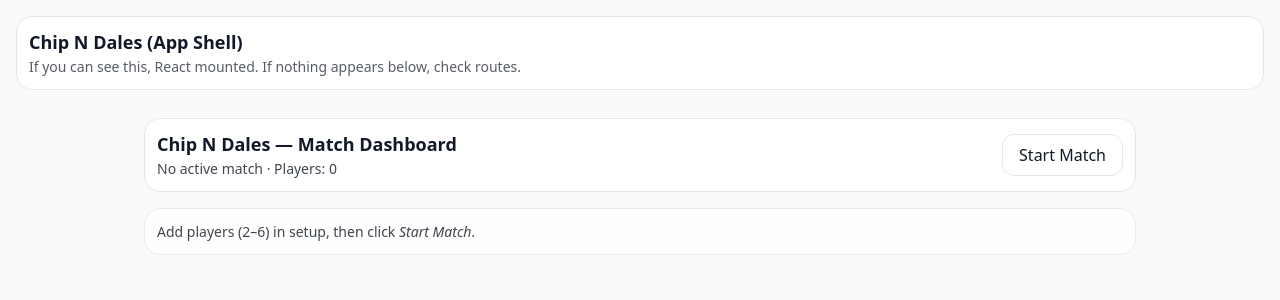
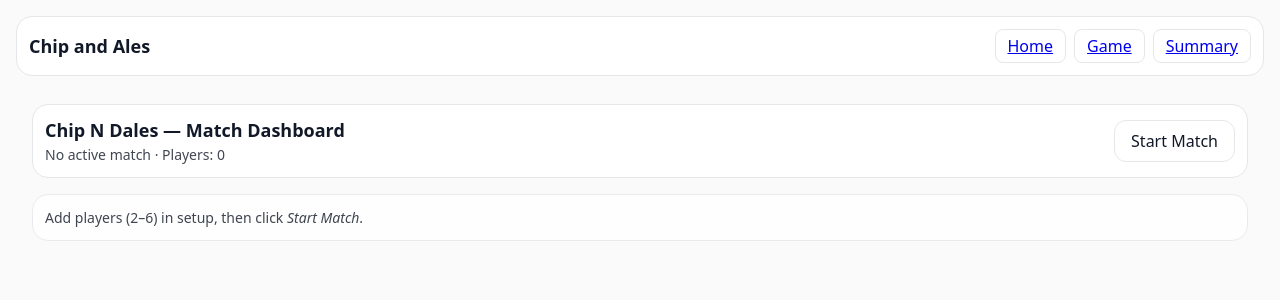
Before and after one commit to SakamotoWebDev/chip-and-ales, a React (Vite) app: page /game in a window 1280 px wide. Shown: the top 300 px of the page. Built offline with nearby package versions, Linux system fonts and the light colour scheme.

Commit message:
reformatted the score fillout field to stick to the bottom of the page. added formatting fields for game page layout to index.css

```diff
--- a/index.html
+++ b/index.html
@@ -4,7 +4,7 @@
     <meta charset="UTF-8" />
     <meta name="viewport" content="width=device-width, initial-scale=1, viewport-fit=cover" />
     <meta name="color-scheme" content="light dark" />
-    <title>Chip N Dales</title>
+    <title>Chip And Ales</title>
   </head>
   <body>
     <div id="root"></div>
--- a/src/app/App.tsx
+++ b/src/app/App.tsx
@@ -1,17 +1,42 @@
-import { RouterProvider } from 'react-router-dom'
 import { ThemeProvider } from './providers'
 import { AppRoutes } from './routes'
+import { BrowserRouter, NavLink } from 'react-router-dom'
+import { ReactNode } from 'react'
+
+function NavItem({ to, children }: { to: string; children: ReactNode }) {
+  return (
+    <NavLink
+      to={to}
+      className={({ isActive }) =>
+        `rounded-lg border px-3 py-1 hover:opacity-80 active:scale-[0.98] ${
+          isActive ? 'bg-black text-white dark:bg-white dark:text-black' : ''
+        }`
+      }
+    >
+      {children}
+    </NavLink>
+  )
+}
 
 export default function App() {
   return (
     <ThemeProvider>
-      <div className="p-4">
-        <header className="rounded-2xl border p-3 mb-3">
-          <div className="text-lg font-semibold">Chip N Dales (App Shell)</div>
-          <div className="text-sm opacity-70">If you can see this, React mounted. If nothing appears below, check routes.</div>
-        </header>
-        <AppRoutes />
-      </div>
+      <BrowserRouter>
+        <div className="p-4 space-y-3">
+          <header className="flex items-center justify-between rounded-2xl border p-3">
+            <div className="text-lg font-semibold">Chip and Ales</div>
+            <nav className="flex items-center gap-2">
+              <NavItem to="/">Home</NavItem>
+              <NavItem to="/game">Game</NavItem>
+              <NavItem to="/summary">Summary</NavItem>
+            </nav>
+          </header>
+
+          <main>
+            <AppRoutes />
+          </main>
+        </div>
+      </BrowserRouter>
     </ThemeProvider>
   )
 }
--- a/src/app/routes.tsx
+++ b/src/app/routes.tsx
@@ -1,5 +1,5 @@
 // /src/app/routes.tsx
-import { BrowserRouter, Routes, Route, Navigate } from 'react-router-dom'
+import { Routes, Route, Navigate } from 'react-router-dom'
 import HomePage from '../pages/homePage'
 import GamePage from '../pages/gamePage'
 import MatchSummaryPage from '../pages/matchSummaryPage'
@@ -14,7 +14,7 @@ function DebugPage() {
 
 export function AppRoutes() {
   return (
-    <BrowserRouter>
+//    <BrowserRouter>
       <Routes>
         <Route path="/" element={<HomePage />} />
         <Route path="/game" element={<GamePage />} />
@@ -22,6 +22,6 @@ export function AppRoutes() {
         <Route path="/__debug" element={<DebugPage />} />
         <Route path="*" element={<Navigate to="/__debug" replace />} />
       </Routes>
-    </BrowserRouter>
+//    </BrowserRouter>
   )
 }
--- a/src/features/minigame/gameDashboard.tsx
+++ b/src/features/minigame/gameDashboard.tsx
@@ -37,6 +37,42 @@ export default function GameDashboard() {
   const [lastRound, setLastRound] = useState<RoundRecord | null>(null)
   const [matchWinnerId, setMatchWinnerId] = useState<PlayerId | undefined>(undefined)
 
+    // From ChippingController → proceed to Putting
+  const handleChippingComplete = (args: { roundId: string; closestWinnerId?: PlayerId }) => {
+    setPendingRoundId(args.roundId)
+    setClosestWinnerId(args.closestWinnerId)
+    setPhase('putting')
+  }
+
+  // From PuttingController → finalize round; maybe end match
+  const handleRoundComplete = (args: { round: RoundRecord; matchWinnerId?: PlayerId }) => {
+    setLastRound(args.round)
+    if (args.matchWinnerId) {
+      setMatchWinnerId(args.matchWinnerId)
+      setPhase('result')
+      return
+    }
+    setPhase('endRound')
+  }
+
+  // Active scoring UI (shown in sticky bottom panel during chipping/putting)
+  const scoringUI = matchInProgress && (phase === 'chipping' || phase === 'putting')
+    ? (
+        phase === 'putting' ? (
+          <PuttingController
+            roundId={pendingRoundId}
+            closestWinnerId={closestWinnerId}
+            onRoundComplete={handleRoundComplete}
+          />
+        ) : (
+          <ChippingController
+            startLocation={startLocation}
+            onComplete={({ roundId, closestWinnerId }) => handleChippingComplete({ roundId, closestWinnerId })}
+          />
+        )
+      )
+    : null
+
   const lastRoundWinnerName = useMemo(() => {
     if (!lastRound?.winnerId) return undefined
     const p = players.find(pp => pp.playerId === lastRound.winnerId)
@@ -47,7 +83,7 @@ export default function GameDashboard() {
 
   const handleStartMatch = () => {
     if (!canStart) {
-      alert('Need 2–6 players before starting.')
+      alert('Need 2–4 players before starting.')
       return
     }
     initializeScores(players.map(p => p.playerId))
@@ -65,24 +101,6 @@ export default function GameDashboard() {
     setPendingRoundId('')
     setLastRound(null)
     setMatchWinnerId(undefined)
-  }
-
-  // From ChippingController → proceed to Putting
-  const handleChippingComplete = (args: { roundId: string; closestWinnerId?: PlayerId }) => {
-    setPendingRoundId(args.roundId)
-    setClosestWinnerId(args.closestWinnerId)
-    setPhase('putting')
-  }
-
-  // From PuttingController → finalize round; maybe end match
-  const handleRoundComplete = (args: { round: RoundRecord; matchWinnerId?: PlayerId }) => {
-    setLastRound(args.round)
-    if (args.matchWinnerId) {
-      setMatchWinnerId(args.matchWinnerId)
-      setPhase('result')
-      return
-    }
-    setPhase('endRound')
   }
 
   return (
@@ -107,6 +125,8 @@ export default function GameDashboard() {
         </div>
       </div>
 
+      <div style={{ paddingBottom: 168 }}>
+
       {/* Phase router */}
       {!matchInProgress && (
         <div className="rounded-2xl border p-3 text-sm opacity-80">
@@ -126,21 +146,6 @@ export default function GameDashboard() {
 
       {matchInProgress && phase === 'orderConfirm' && (
         <PlayerOrderConfirm onConfirm={() => setPhase('chipping')} />
-      )}
-
-      {matchInProgress && phase === 'chipping' && (
-        <ChippingController
-          startLocation={startLocation}
-          onComplete={({ roundId, closestWinnerId }) => handleChippingComplete({ roundId, closestWinnerId })}
-        />
-      )}
-
-      {matchInProgress && phase === 'putting' && (
-        <PuttingController
-          roundId={pendingRoundId}
-          closestWinnerId={closestWinnerId}
-          onRoundComplete={handleRoundComplete}
-        />
       )}
 
       {matchInProgress && phase === 'endRound' && lastRound && (
@@ -175,7 +180,7 @@ export default function GameDashboard() {
 
       {/* Quick scoreboard */}
       {matchInProgress && (
-        <div className="rounded-2xl border p-3">
+        <div className="rounded-2xl border p-3 max-w-3xl mx-auto">
           <div className="mb-2 text-sm font-semibold">Scoreboard</div>
           <div className="grid grid-cols-1 gap-2 sm:grid-cols-2 lg:grid-cols-3">
             {scores.map((s: { playerId: Key | null | undefined; total: string | number | bigint | boolean | ReactElement<unknown, string | JSXElementConstructor<any>> | Iterable<ReactNode> | ReactPortal | Promise<string | number | bigint | boolean | ReactPortal | ReactElement<unknown, string | JSXElementConstructor<any>> | Iterable<ReactNode> | null | undefined> | null | undefined }) => {
@@ -190,6 +195,21 @@ export default function GameDashboard() {
           </div>
         </div>
       )}
+      </div>
+      {matchInProgress && scoringUI && (
+        <div
+          style={{
+            position: 'fixed', left: 0, right: 0, bottom: 0, zIndex: 50,
+            borderTop: '1px solid var(--border, #e5e7eb)',
+            background: 'var(--panel-bg, rgba(255,255,255,0.9))',
+            backdropFilter: 'saturate(160%) blur(8px)'
+          }}
+        >
+          <div className="max-w-5xl mx-auto p-3">
+            {scoringUI}
+          </div>
+        </div>
+      )}
     </div>
   )
 }
--- a/src/features/putting/puttingController.tsx
+++ b/src/features/putting/puttingController.tsx
@@ -1,6 +1,6 @@
 import { useMemo, useState } from 'react'
 import { useRootStore } from '../../store/createStore'
-import { PlayerId, PuttResult, ScoreDelta, RoundRecord } from '../../types/domain'
+import type { PlayerId, ScoreDelta, RoundRecord } from '../../types/domain'
 import { GameEventType } from '../../types/events'
 import { formatTime } from '../../lib/time'
 import { generateId } from '../../lib/id'
@@ -82,14 +82,22 @@ export default function PuttingController({ roundId, closestWinnerId, onRoundCom
   }
 
   const computeRoundWinnerId = (deltas: ScoreDelta[]): PlayerId | undefined => {
-    // Rule of thumb for “round winner” (decides next start location):
-    // - If any chip hole-out happened: that player is the round winner.
-    // - Else: the closest chip winner.
-    if (someoneHoled) {
-      // If (somehow) multiple hole-outs happen, pick the first (should be rare/impossible in practice).
-      return chipResults.find((c: { holed: any }) => c.holed)?.playerId
+    // Winner = unique highest total for the round (chip + putt). Ties => no winner.
+    if (!deltas.length) return undefined
+    const totals = new Map<PlayerId, number>()
+    for (const d of deltas) {
+      const pid = d.playerId as PlayerId
+      totals.set(pid, (totals.get(pid) ?? 0) + d.delta)
     }
-    return closestWinnerId
+    let winnerId: PlayerId | undefined
+    let max = -Infinity
+    let tie = false
+    for (const [pid, total] of totals) {
+      if (total > max) { max = total; winnerId = pid; tie = false }
+      else if (total === max) { tie = true }
+    }
+    if (tie || !isFinite(max) || max <= 0) return undefined
+    return winnerId
   }
 
   const checkMatchWinner = (): PlayerId | undefined => {
--- a/src/pages/gamePage.tsx
+++ b/src/pages/gamePage.tsx
@@ -1,8 +1,9 @@
-import GameDashboard from '../features/minigame/gameDashboard'
+import GameDashboard from "@/features/minigame/gameDashboard"
 
-export default function GamePage() {
+export default function GamePage()
+{
   return (
-    <div className="max-w-5xl mx-auto p-4">
+    <div className="max-w-5x1 mx=auto p-4">
       <GameDashboard />
     </div>
   )
```
